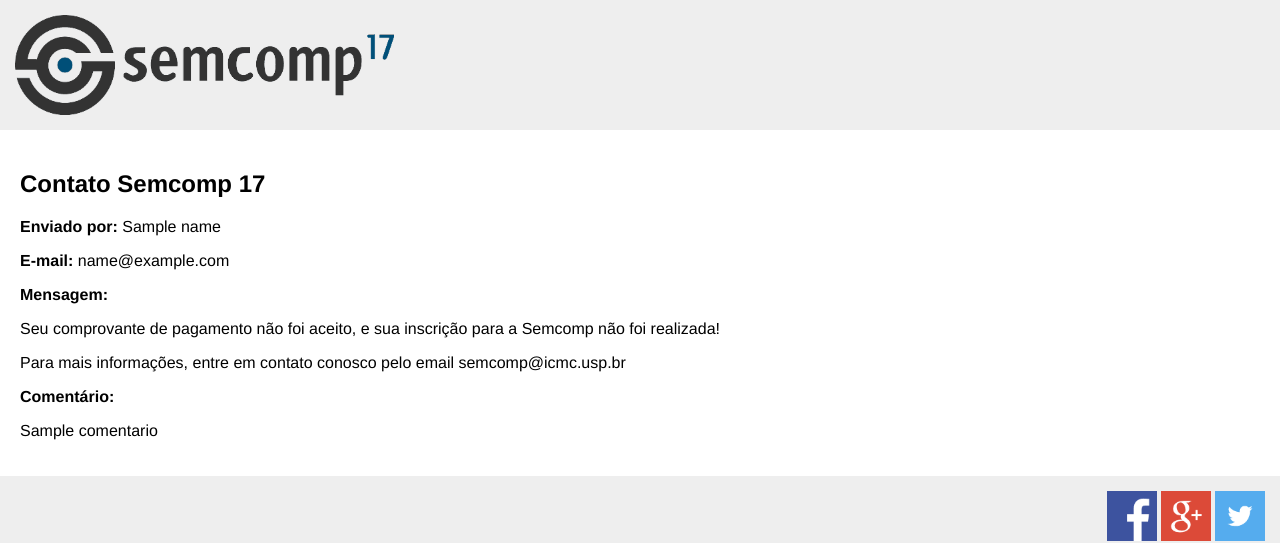
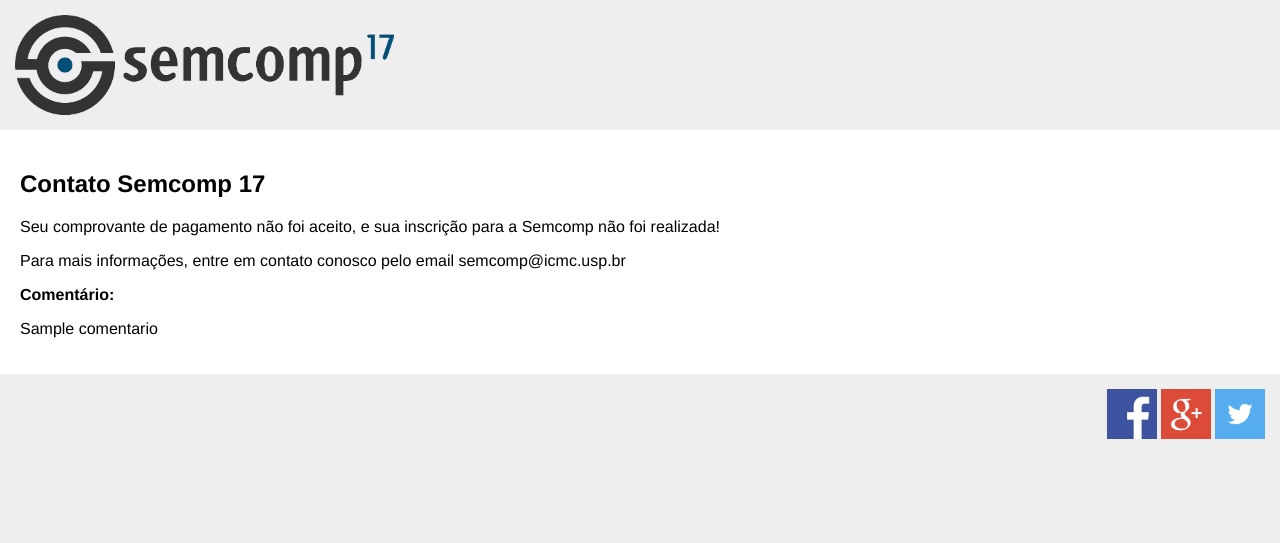
Before and after one commit to pedrocoloma/semcomp-next, a Django app: template management/templates/management/payment_notification.html in a window 1280 px wide. Shown: the top 543 px of the page. Run offline with Django 3.2, Linux system fonts and the light colour scheme; the template is opened without the code that fills it: most values are stand-ins (such as "Sample title", 1, 10 or a date in 2020); parts of the project's set-up code (start-up, migrations or seed data) failed here and were passed over.

Commit message:
Corrige email.

```diff
--- a/management/templates/management/payment_notification.html
+++ b/management/templates/management/payment_notification.html
@@ -8,9 +8,6 @@
         </div>
         <div style='font-family:  \"Open Sans\", \"Helvetica Neue\", \"Helvetica\", Helvetica, Arial, sans-serif; background-color: #fff; padding: 20px;'>
         <h2>Contato Semcomp 17</h2>
-        <p><strong>Enviado por:</strong> {{ name }}</p>
-        <p><strong>E-mail:</strong> {{ email }}</p>
-        <p><strong>Mensagem:</strong></p>
         {% if aprovado %}
             <p>Seu pagamento foi aprovado, e sua participação na Semcomp está confirmada!</p>
         {% else %}
--- a/management/views/users.py
+++ b/management/views/users.py
@@ -15,7 +15,7 @@ def mail_user(aprovado, comentario, nome, email):
     	'nome': nome,
     	'comentario': comentario,
     	})
-    data['from_email'] = 'semcomp@icmc.usp.br'
+    data['from_email'] = settings.DEFAULT_FROM_EMAIL
     data['recipient_list'] = [email]
 
     msg = EmailMultiAlternatives(subject=data['subject'], body=data['message'], from_email=data['from_email'], to=data['recipient_list'])
```
